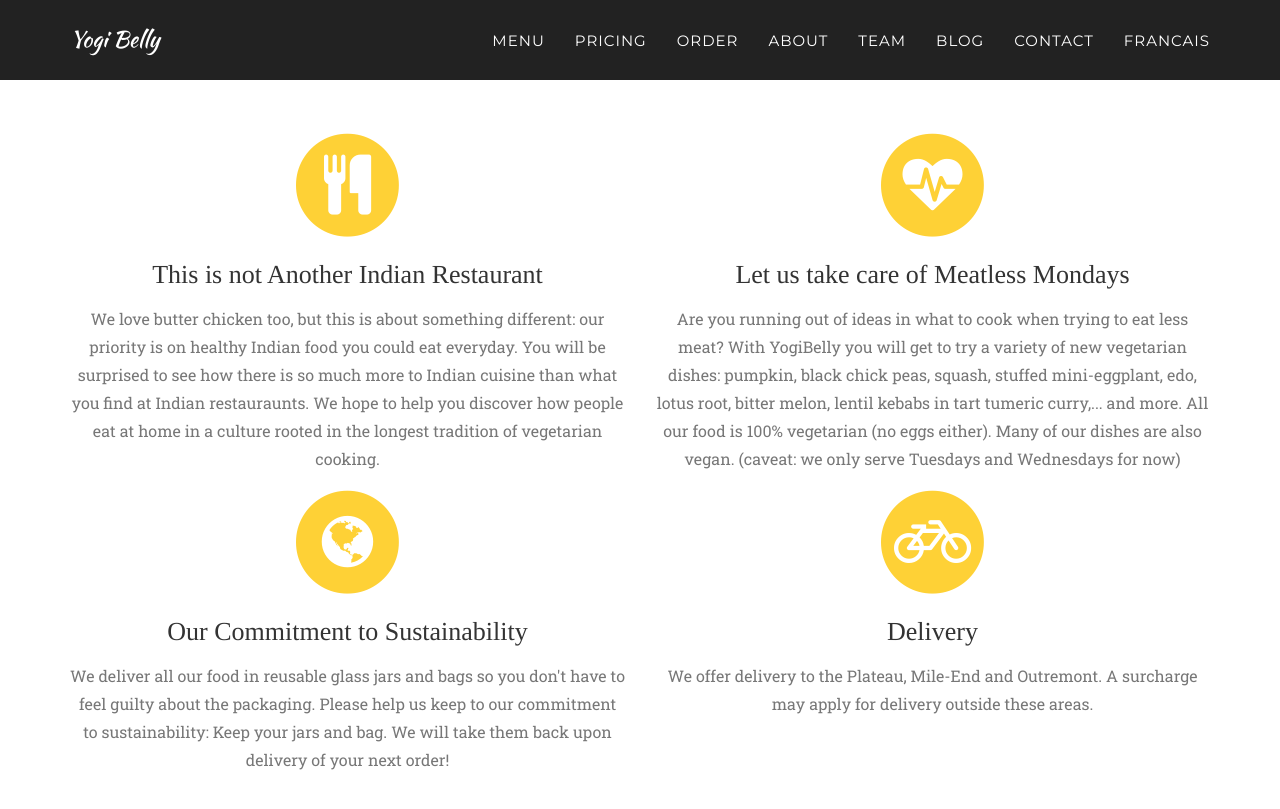
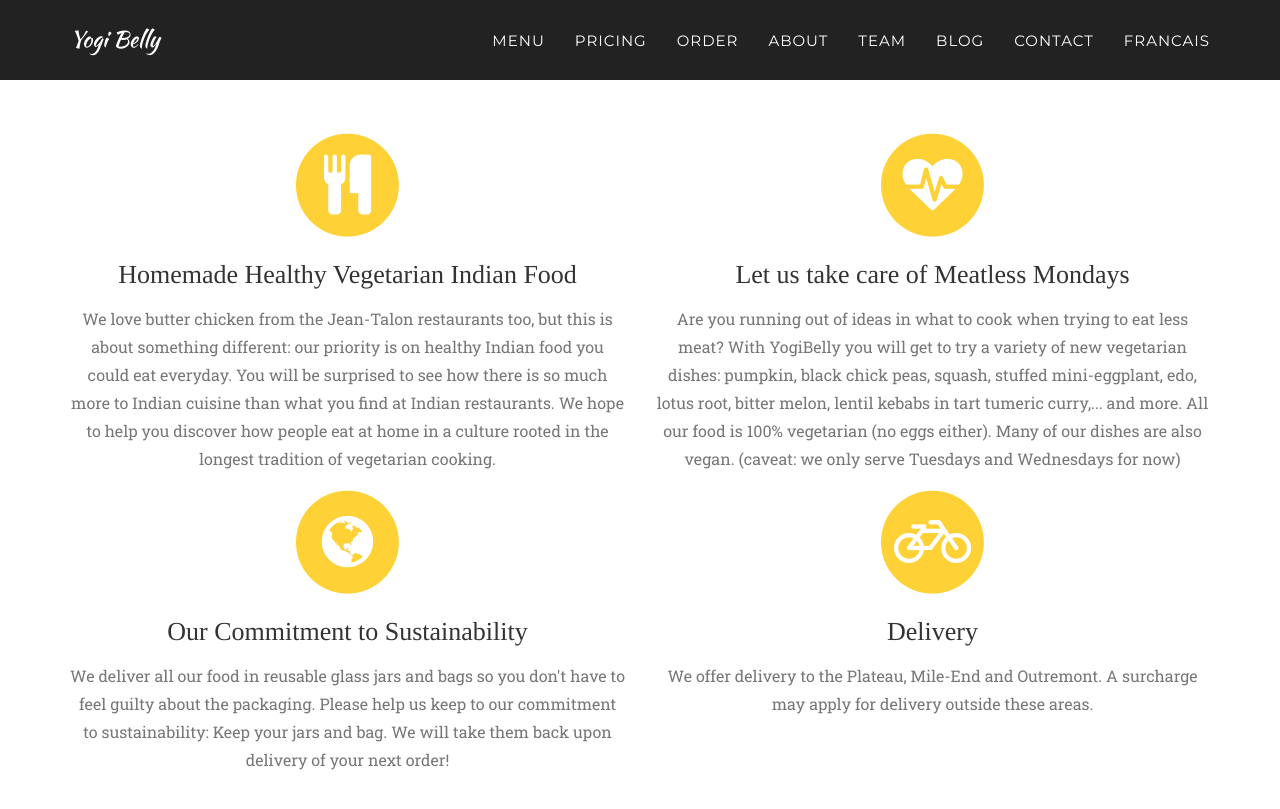
Before and after one commit to yogibelly/yogibelly.github.io, a Jekyll site: the page built from index.html, in a window 1280 px wide and 900 px high, scrolled down 1014 px. Shown: the top 809 px of the window. Built offline with Jekyll 4.4.1, drawn with Linux system fonts in a browser that asks for light colours; some web fonts are replaced.

Commit message:
changed services again

```diff
--- a/_includes/services.html
+++ b/_includes/services.html
@@ -13,8 +13,8 @@
                         <i class="fa fa-circle fa-stack-2x text-primary"></i>
                         <i class="fa fa-cutlery fa-stack-1x fa-inverse"></i>
                     </span>
-                    <h4 class="service-heading">This is not Another Indian Restaurant</h4>
-                    <p class="text-muted">We love butter chicken too, but this is about something different: our priority is on healthy Indian food you could eat everyday.  You will be surprised to see how there is so much more to Indian cuisine than what you find at Indian restauraunts. We hope to help you discover how people eat at home in a culture rooted in the longest tradition of vegetarian cooking.</p>
+                    <h4 class="service-heading">Homemade Healthy Vegetarian Indian Food</h4>
+                    <p class="text-muted">We love butter chicken from the Jean-Talon restaurants too, but this is about something different: our priority is on healthy Indian food you could eat everyday.  You will be surprised to see how there is so much more to Indian cuisine than what you find at Indian restaurants. We hope to help you discover how people eat at home in a culture rooted in the longest tradition of vegetarian cooking.</p>
                 </div>
                 <div class="col-md-6">
                     <span class="fa-stack fa-4x">
```
